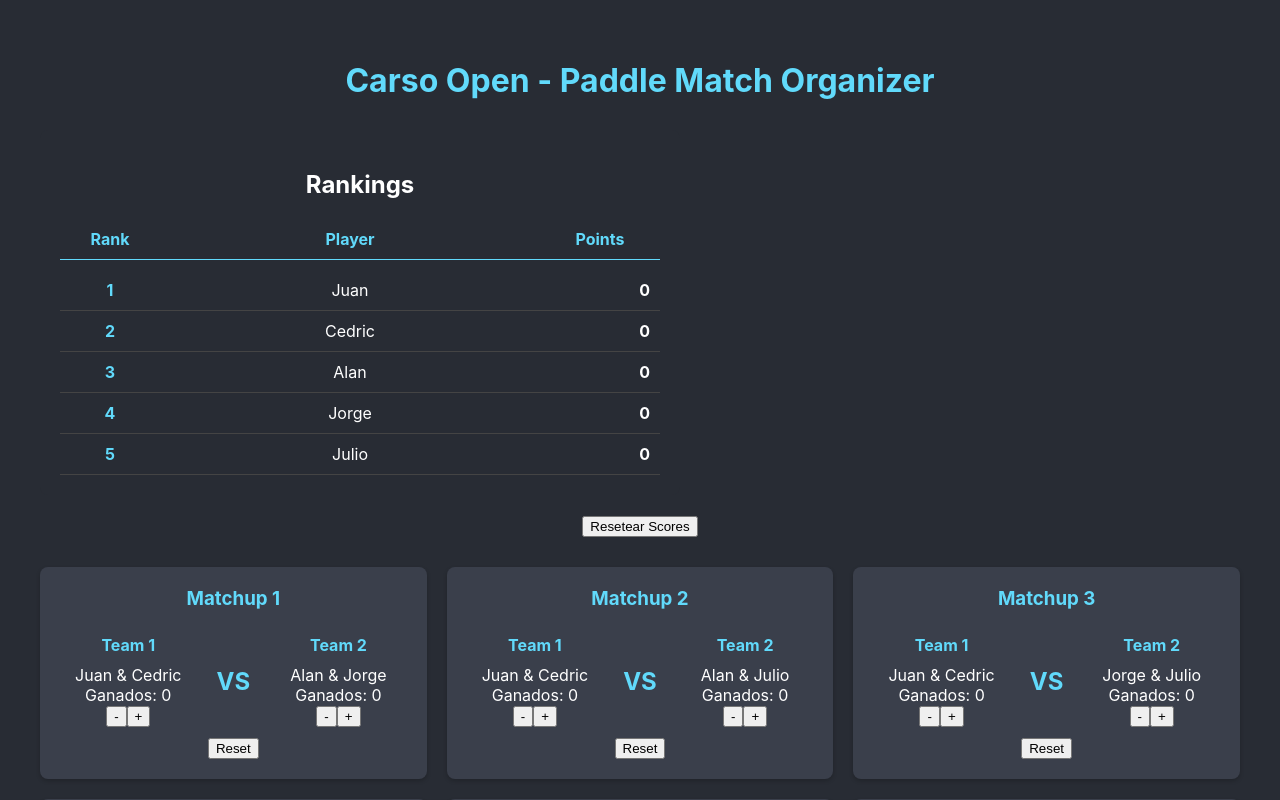
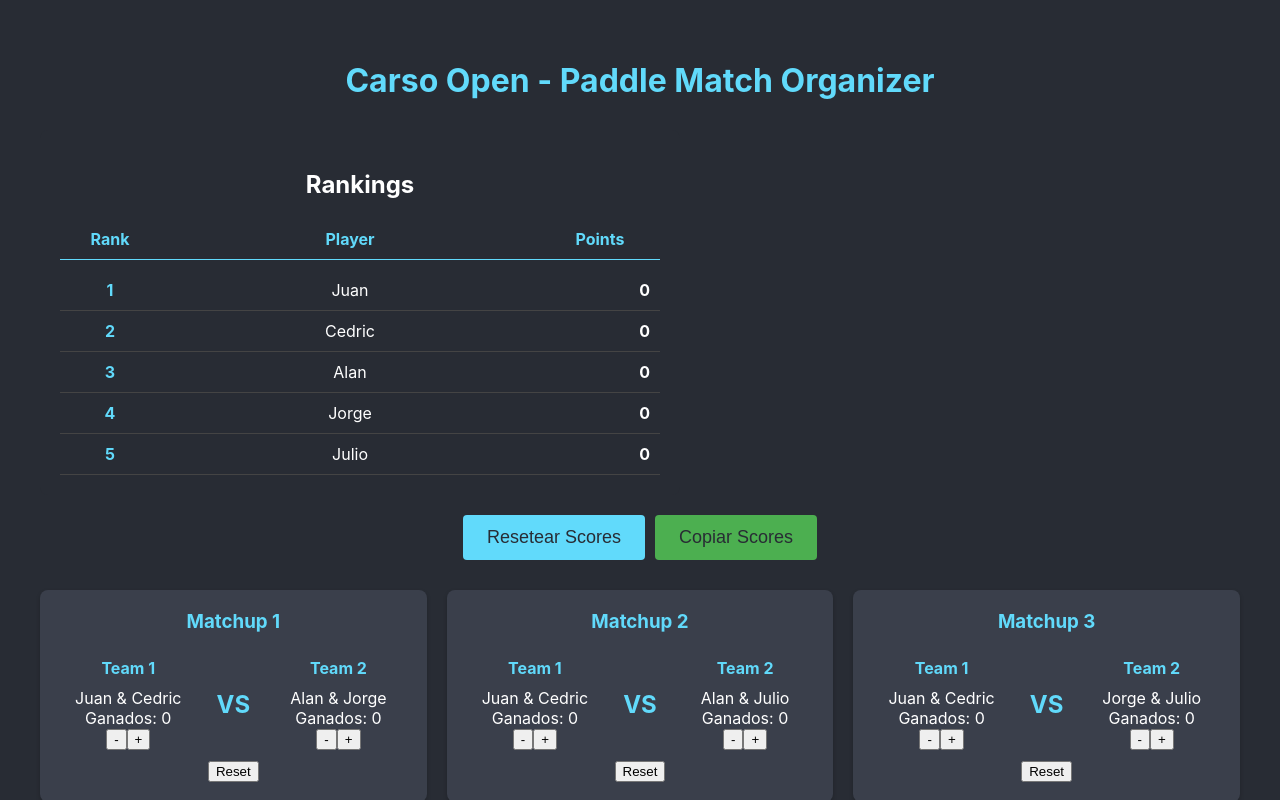
Before and after one commit to juanmjacobs/carso-open, a React (Create React App) app: page / in a window 1280 px wide. Shown: the top 800 px of the page. Built offline with nearby package versions, Linux system fonts and the light colour scheme.

Commit message:
copiar scores

```diff
--- a/src/App.css
+++ b/src/App.css
@@ -151,3 +151,35 @@ p {
   text-align: right;
   font-weight: bold;
 }
+
+.button-container {
+  display: flex;
+  gap: 10px;
+  justify-content: center;
+  margin: 20px 0;
+}
+
+.reset-all-scores-button,
+.copy-keys-button {
+  background-color: #61dafb;
+  color: #282c34;
+  border: none;
+  padding: 12px 24px;
+  font-size: 18px;
+  border-radius: 4px;
+  cursor: pointer;
+  transition: background-color 0.3s;
+}
+
+.reset-all-scores-button:hover,
+.copy-keys-button:hover {
+  background-color: #4fa8c7;
+}
+
+.copy-keys-button {
+  background-color: #4caf50;
+}
+
+.copy-keys-button:hover {
+  background-color: #45a049;
+}
--- a/src/App.tsx
+++ b/src/App.tsx
@@ -105,17 +105,36 @@ function App() {
     }
   };
 
+  const copyLocalStorageKeys = () => {
+    const keys = Object.keys(localStorage)
+      .filter(key => key.startsWith('matchup-') && key.endsWith('-scores'))
+      .map(key => `${key}: ${localStorage.getItem(key)}`)
+      .join('\n');
+
+    navigator.clipboard.writeText(keys)
+      .then(() => alert('Local storage keys copied to clipboard!'))
+      .catch(err => console.error('Failed to copy:', err));
+  };
+
   return (
     <div className="App">
       <header className="App-header">
         <h1>Carso Open - Paddle Match Organizer</h1>
         <Rankings players={PLAYERS} scores={scores} matchups={matchups} />
+        <div className="button-container">
           <button
             className="reset-all-scores-button"
             onClick={resetAllScores}
           >
             Resetear Scores
           </button>
+          <button
+            className="copy-keys-button"
+            onClick={copyLocalStorageKeys}
+          >
+            Copiar Scores
+          </button>
+        </div>
 
         <div className="matchups-container">
           {matchups.map((matchup, index) => (
```
Lines whose indentation alone changed are shown as unchanged.
